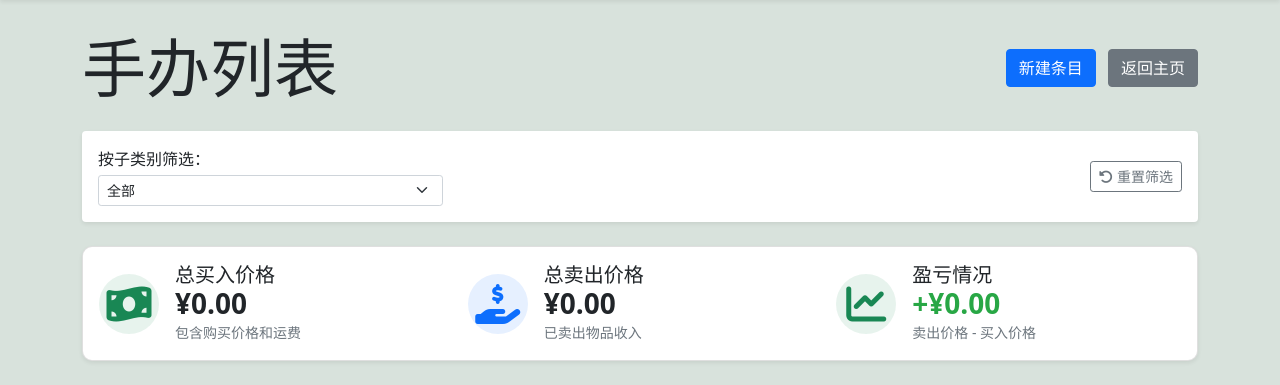
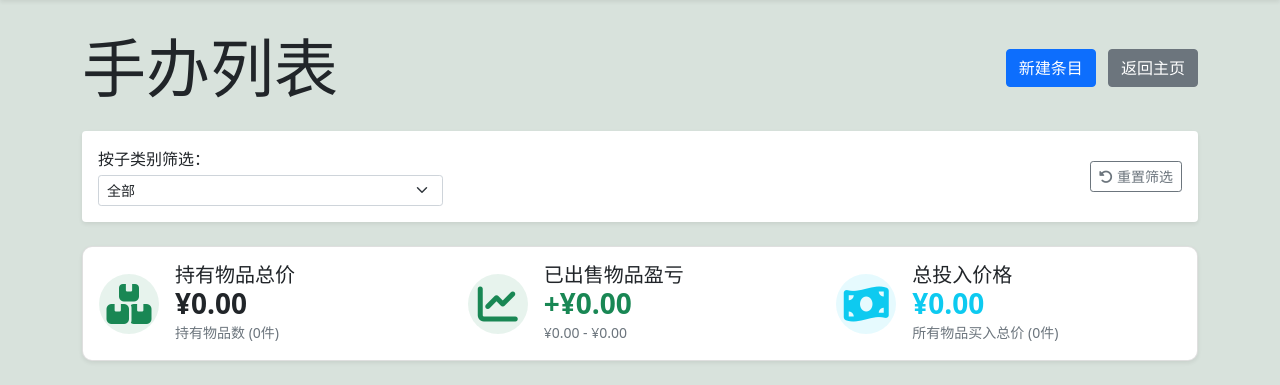
Before and after one commit to MonkeyDTH/StorageManagement, a Flask app: page /figures in a window 1280 px wide. Shown: the part 48-433 px from the top of the page. Run offline with Flask 3, Linux system fonts and the light colour scheme.

Commit message:
[V0.3.3] feat(物品管理): 添加持有物品和已售物品的价格统计功能，更新统计信息显示

```diff
--- a/static/js/list_filter.js
+++ b/static/js/list_filter.js
@@ -23,7 +23,18 @@ class ListFilterController {
         this.$tableBody = document.getElementById('itemsTableBody');
         this.$noDataMessage = document.getElementById('noDataMessage');
 
-        // 获取当前页面类型（figures或clothing）
+        // 获取统计显示元素
+        this.$categoryLabel = document.getElementById('categoryLabel');
+        this.$existingPriceDisplay = document.getElementById('existingPriceDisplay');
+        this.$existingCountDisplay = document.getElementById('existingCountDisplay');
+        this.$profitDisplay = document.getElementById('profitDisplay');
+        this.$profitDetail = document.getElementById('profitDetail');
+        this.$profitIcon = document.getElementById('profitIcon');
+        this.$profitIconContainer = document.getElementById('profitIconContainer');
+        this.$totalPriceDisplay = document.getElementById('totalPriceDisplay');
+        this.$totalCountDisplay = document.getElementById('totalCountDisplay');
+
+        // 获取当前页面类型(figures或clothing)
         this.pageType = window.location.pathname.split('/')[1] || '';
 
         // 绑定事件
@@ -62,10 +73,8 @@ class ListFilterController {
             // 应用筛选
             this.applyFilter();
         } else {
-            // 如果没有保存的筛选设置，但在figures页面且存在categoryStats，也需要初始化价格统计显示
-            if (this.pageType === 'figures' && typeof categoryStats !== 'undefined') {
-                this.updatePriceStats('');
-            }
+            // 如果没有保存的筛选设置，显示全部数据的统计
+            this.updateStatsDisplay('');
         }
     }
 
@@ -91,7 +100,7 @@ class ListFilterController {
         rows.forEach(row => {
             const rowCategory = row.getAttribute('data-category');
 
-            // 如果没有选择类别或类别匹配，则显示行
+            // 如果没有选择类别或类别匹配,则显示行
             if (!categoryValue || rowCategory === categoryValue) {
                 row.classList.remove('d-none');
                 visibleCount++;
@@ -110,29 +119,17 @@ class ListFilterController {
             this.$noDataMessage.classList.add('d-none');
         }
 
-        // 更新价格统计显示（如果在figures页面且存在categoryStats）
-        if (this.pageType === 'figures' && typeof categoryStats !== 'undefined') {
-            this.updatePriceStats(categoryValue);
-        }
+        // 更新统计信息显示
+        this.updateStatsDisplay(categoryValue);
     }
 
     /**
-     * 更新价格统计显示
+     * 更新统计信息显示
      * @param {string} category 当前筛选的类别
      */
-    updatePriceStats(category) {
-        // 获取价格统计显示元素
-        const purchasePriceDisplay = document.getElementById('purchasePriceDisplay');
-        const soldPriceDisplay = document.getElementById('soldPriceDisplay');
-        const profitDisplay = document.getElementById('profitDisplay');
-        const categoryLabel = document.getElementById('categoryLabel');
-        const itemCountDisplay = document.getElementById('itemCountDisplay');
-        const soldCountDisplay = document.getElementById('soldCountDisplay');
-        const profitIconContainer = document.getElementById('profitIconContainer');
-        const profitIcon = document.getElementById('profitIcon');
-
-        // 如果元素不存在，则返回
-        if (!purchasePriceDisplay || !soldPriceDisplay || !profitDisplay) return;
+    updateStatsDisplay(category) {
+        // 如果统计元素不存在，则返回
+        if (!this.$existingPriceDisplay || typeof categoryStats === 'undefined') return;
 
         // 确定要显示的统计数据
         const statsKey = category || 'all';
@@ -140,51 +137,66 @@ class ListFilterController {
 
         // 格式化价格显示
         const formatPrice = (price) => {
-            return new Intl.NumberFormat('zh-CN', {
-                style: 'currency',
-                currency: 'CNY',
+            return '¥' + price.toLocaleString('zh-CN', {
                 minimumFractionDigits: 2,
                 maximumFractionDigits: 2
-            }).format(price).replace('CN¥', '¥');
+            });
         };
 
-        // 更新价格显示
-        purchasePriceDisplay.textContent = formatPrice(stats.purchasePrice);
-        soldPriceDisplay.textContent = formatPrice(stats.soldPrice);
-
-        // 计算利润
-        const profit = stats.soldPrice - stats.purchasePrice;
-        const profitText = (profit >= 0 ? '+' : '') + formatPrice(profit);
-        profitDisplay.textContent = profitText;
-
-        // 更新利润样式
-        profitDisplay.className = 'mb-0 fw-bold ' + (profit >= 0 ? 'profit-positive' : 'profit-negative');
-        profitIconContainer.className = 'stat-icon me-3 ' +
-            (profit >= 0 ? 'bg-success bg-opacity-10' : 'bg-danger bg-opacity-10');
-
-        // 更新利润图标
-        profitIcon.className = 'fas fa-chart-line ' +
-            (profit >= 0 ? 'text-success' : 'text-danger fa-rotate-180');
-
         // 更新类别标签
-        if (category) {
-            categoryLabel.textContent = category;
-            categoryLabel.classList.remove('d-none');
-        } else {
-            categoryLabel.classList.add('d-none');
+        if (category && this.$categoryLabel) {
+            this.$categoryLabel.textContent = category;
+            this.$categoryLabel.classList.remove('d-none');
+        } else if (this.$categoryLabel) {
+            this.$categoryLabel.classList.add('d-none');
         }
 
-        // 更新数量显示
-        if (stats.count > 0) {
-            itemCountDisplay.textContent = `(${stats.count}件)`;
-        } else {
-            itemCountDisplay.textContent = '';
+        // 更新持有物品统计
+        if (this.$existingPriceDisplay && stats.purchasePriceExisting !== undefined) {
+            this.$existingPriceDisplay.textContent = formatPrice(stats.purchasePriceExisting);
+        }
+        if (this.$existingCountDisplay && stats.existingCount !== undefined) {
+            this.$existingCountDisplay.textContent = `(${stats.existingCount}件)`;
         }
 
-        if (stats.soldCount > 0) {
-            soldCountDisplay.textContent = `(${stats.soldCount}件)`;
-        } else {
-            soldCountDisplay.textContent = '';
+        // 计算并更新盈亏统计
+        if (this.$profitDisplay && stats.soldPrice !== undefined && stats.purchasePriceSold !== undefined) {
+            const profit = stats.soldPrice - stats.purchasePriceSold;
+            const profitText = (profit >= 0 ? '+' : '') + formatPrice(profit);
+            this.$profitDisplay.textContent = profitText;
+
+            // 更新盈亏样式和图标
+            if (profit >= 0) {
+                this.$profitDisplay.className = 'mb-0 fw-bold text-success';
+                if (this.$profitIcon) {
+                    this.$profitIcon.className = 'fas fa-chart-line text-success';
+                }
+                if (this.$profitIconContainer) {
+                    this.$profitIconContainer.className = 'stat-icon me-3 bg-success bg-opacity-10';
+                }
+            } else {
+                this.$profitDisplay.className = 'mb-0 fw-bold text-danger';
+                if (this.$profitIcon) {
+                    this.$profitIcon.className = 'fas fa-chart-line text-danger fa-rotate-180';
+                }
+                if (this.$profitIconContainer) {
+                    this.$profitIconContainer.className = 'stat-icon me-3 bg-danger bg-opacity-10';
+                }
+            }
+
+            // 更新盈亏详情
+            if (this.$profitDetail) {
+                this.$profitDetail.textContent =
+                    formatPrice(stats.soldPrice) + ' - ' + formatPrice(stats.purchasePriceSold);
+            }
+        }
+
+        // 更新总投入统计
+        if (this.$totalPriceDisplay && stats.purchasePrice !== undefined) {
+            this.$totalPriceDisplay.textContent = formatPrice(stats.purchasePrice);
+        }
+        if (this.$totalCountDisplay && stats.count !== undefined) {
+            this.$totalCountDisplay.textContent = `(${stats.count}件)`;
         }
     }
 
@@ -218,7 +230,7 @@ class ListFilterController {
             localStorage.removeItem(`${this.pageType}_category_filter`);
         }
 
-        // 重新应用筛选（实际上是显示所有行）
+        // 重新应用筛选(实际上是显示所有行)
         this.applyFilter();
     }
 }
--- a/templates/figures/list.html
+++ b/templates/figures/list.html
@@ -2,7 +2,7 @@
  * @Author: Leili
  * @Date: 2025-05-18 21:05:15
  * @LastEditors: Leili
- * @LastEditTime: 2025-06-27 18:14:41
+ * @LastEditTime: 2025-07-02 17:36:10
  * @FilePath: /StorageManagement/templates/figures/list.html
  * @Description:
 -->
@@ -87,46 +87,47 @@
         <div class="card shadow-sm mb-4 bg-morandi-blue price-stats-card">
             <div class="card-body py-3">
                 <div class="row align-items-center">
+                    <!-- 持有物品总价 -->
                     <div class="col-md-4 mb-3 mb-md-0">
                         <div class="d-flex align-items-center">
                             <div class="stat-icon me-3 bg-success bg-opacity-10">
-                                <i class="fas fa-money-bill-wave text-success"></i>
+                                <i class="fas fa-boxes text-success"></i>
                             </div>
                             <div>
-                                <h5 class="mb-0">总买入价格 <span id="categoryLabel" class="badge bg-info d-none"></span></h5>
-                                <h3 class="mb-0 fw-bold" id="purchasePriceDisplay">¥{{ '{:,.2f}'.format(total_stats['total_purchase_price']) }}</h3>
-                                <small class="text-muted">包含购买价格和运费 <span id="itemCountDisplay">({{ total_stats['total_count'] }}件)</span></small>
+                                <h5 class="mb-0">持有物品总价 <span id="categoryLabel" class="badge bg-info d-none"></span></h5>
+                                <h3 class="mb-0 fw-bold" id="existingPriceDisplay">¥{{ '{:,.2f}'.format(total_stats['total_purchase_price_existing']) }}</h3>
+                                <small class="text-muted">持有物品数 <span id="existingCountDisplay">({{ total_stats['existing_count'] }}件)</span></small>
                             </div>
                         </div>
                     </div>
+
+                    <!-- 已出售物品盈亏 -->
                     <div class="col-md-4 mb-3 mb-md-0">
                         <div class="d-flex align-items-center">
-                            <div class="stat-icon me-3 bg-primary bg-opacity-10">
-                                <i class="fas fa-hand-holding-usd text-primary"></i>
+                            {% set profit = total_stats['total_sold_price'] - total_stats['total_purchase_price_sold'] %}
+                            <div id="profitIconContainer" class="stat-icon me-3 {% if profit >= 0 %}bg-success bg-opacity-10{% else %}bg-danger bg-opacity-10{% endif %}">
+                                <i id="profitIcon" class="fas fa-chart-line {% if profit >= 0 %}text-success{% else %}text-danger fa-rotate-180{% endif %}"></i>
                             </div>
                             <div>
-                                <h5 class="mb-0">总卖出价格</h5>
-                                <h3 class="mb-0 fw-bold" id="soldPriceDisplay">¥{{ '{:,.2f}'.format(total_stats['total_sold_price']) }}</h3>
-                                <small class="text-muted">已卖出物品收入 <span id="soldCountDisplay">({{ total_stats['sold_count'] }}件)</span></small>
+                                <h5 class="mb-0">已出售物品盈亏</h5>
+                                <h3 class="mb-0 fw-bold {% if profit >= 0 %}text-success{% else %}text-danger{% endif %}" id="profitDisplay">
+                                    {{ '+' if profit >= 0 else '' }}¥{{ '{:,.2f}'.format(profit) }}
+                                </h3>
+                                <small class="text-muted" id="profitDetail">¥{{ '{:,.2f} - {:,.2f}'.format(total_stats['total_sold_price'], total_stats['total_purchase_price_sold']) }}</small>
                             </div>
                         </div>
                     </div>
+
+                    <!-- 总投入价格 -->
                     <div class="col-md-4">
                         <div class="d-flex align-items-center">
-                            {% set profit = total_stats['total_sold_price'] - total_stats['total_purchase_price'] %}
-                            <div id="profitIconContainer" class="stat-icon me-3 {% if profit >= 0 %}bg-success bg-opacity-10{% else %}bg-danger bg-opacity-10{% endif %}">
-                                {% if profit >= 0 %}
-                                <i id="profitIcon" class="fas fa-chart-line text-success"></i>
-                                {% else %}
-                                <i id="profitIcon" class="fas fa-chart-line text-danger fa-rotate-180"></i>
-                                {% endif %}
+                            <div class="stat-icon me-3 bg-info bg-opacity-10">
+                                <i class="fas fa-money-bill-wave text-info"></i>
                             </div>
                             <div>
-                                <h5 class="mb-0">盈亏情况</h5>
-                                <h3 class="mb-0 fw-bold" id="profitDisplay" class="{% if profit >= 0 %}profit-positive{% else %}profit-negative{% endif %}">
-                                    {{ '+' if profit >= 0 else '' }}¥{{ '{:,.2f}'.format(profit) }}
-                                </h3>
-                                <small class="text-muted">卖出价格 - 买入价格</small>
+                                <h5 class="mb-0">总投入价格</h5>
+                                <h3 class="mb-0 fw-bold text-info" id="totalPriceDisplay">¥{{ '{:,.2f}'.format(total_stats['total_purchase_price']) }}</h3>
+                                <small class="text-muted">所有物品买入总价 <span id="totalCountDisplay">({{ total_stats['total_count'] }}件)</span></small>
                             </div>
                         </div>
                     </div>
@@ -141,19 +142,26 @@
                 {% for category, stats in category_stats.items() %}
                 "{{ category }}": {
                     purchasePrice: {{ stats.purchase_price }},
+                    purchasePriceExisting: {{ stats.purchase_price_existing }},
+                    purchasePriceSold: {{ stats.purchase_price_sold }},
                     soldPrice: {{ stats.sold_price }},
                     count: {{ stats.count }},
+                    existingCount: {{ stats.existing_count }},
                     soldCount: {{ stats.sold_count }}
                 },
                 {% endfor %}
                 "all": {
                     purchasePrice: {{ total_stats.total_purchase_price }},
+                    purchasePriceExisting: {{ total_stats.total_purchase_price_existing }},
+                    purchasePriceSold: {{ total_stats.total_purchase_price_sold }},
                     soldPrice: {{ total_stats.total_sold_price }},
                     count: {{ total_stats.total_count }},
+                    existingCount: {{ total_stats.existing_count }},
                     soldCount: {{ total_stats.sold_count }}
                 }
             };
         </script>
+
         <!-- 响应式表格 -->
         <div class="table-responsive">
             <table class="table table-striped table-hover bg-white rounded">
```
Also changed, not shown: utils/item_manager.py (+19 -5 lines).
